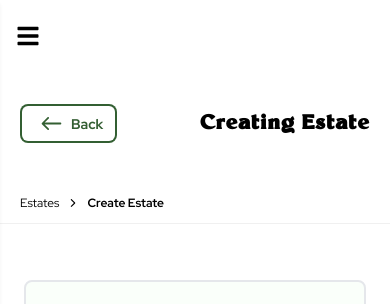
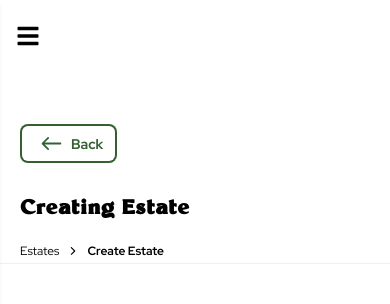
Before and after one commit to wizzy-design/GIDDAA-Frontend-Task, a Next.js app: page /create-estate in a window 390 px wide. Shown: the top 304 px of the page. Built offline with nearby package versions, Linux system fonts and the light colour scheme; no server answers.

Commit message:
Make estate header responsive

```diff
--- a/src/app/(app)/properties/[id]/page.tsx
+++ b/src/app/(app)/properties/[id]/page.tsx
@@ -41,7 +41,7 @@ const ViewHouse = () => {
         subPageTitle={estate.name}
         viewHouse={true}
       />
-      <ul className="flex items-center gap-4 border-b border-[#F0F0F0] px-5 text-[13px] lg:pt-3 overflow-x-auto">
+      <ul className="flex items-center gap-4 border-b border-[#F0F0F0] px-5 text-[13px] lg:pt-3 overflow-x-auto hide-scrollbar">
         <li className="green-gradient-text relative cursor-pointer font-semibold">
           Details
           <span className="absolute -bottom-2 left-0 w-full border-b-2 border-[#335F32]"></span>
--- a/src/app/globals.css
+++ b/src/app/globals.css
@@ -6,6 +6,16 @@
   font-family: "Millik";
   src: url("/fonts/Millik.otf") format("opentype");
 }
+
+.hide-scrollbar {
+  -ms-overflow-style: none;  /* Internet Explorer 10+ */
+  scrollbar-width: none;  /* Firefox */
+}
+
+.hide-scrollbar::-webkit-scrollbar {
+  display: none;  /* Safari and Chrome */
+}
+
 
 /* For sidebar */
 .custom-scrollbar3 {
--- a/src/components/estates/EstateHeader.tsx
+++ b/src/components/estates/EstateHeader.tsx
@@ -1,8 +1,11 @@
+"use client";
+
 import { IoIosArrowForward } from "react-icons/io";
 import BackButton from "../shared/BackButton";
 import Link from "next/link";
 import Image from "next/image";
 import { Popover, PopoverContent, PopoverTrigger } from "../ui/popover";
+import { usePathname } from "next/navigation";
 
 interface HeaderProps {
   pageTitle: string;
@@ -15,29 +18,34 @@ const EstateHeader: React.FC<HeaderProps> = ({
   subPageTitle,
   viewHouse = false,
 }) => {
+  const pathname = usePathname();
+
   return (
-    <header className="relative mb-8 flex h-[200px] items-center gap-2 border-b border-solid border-[#F0F0F0] pt-4 lg:mb-0 lg:h-[140px] lg:pt-4">
-      <div className="pag-x-3 mb-4 flex w-full flex-col items-start gap-y-4 px-5 lg:flex-row lg:items-center lg:justify-between lg:gap-3 lg:px-8">
+    <header className="relative mb-8 flex h-[240px] items-center gap-2 border-b border-solid border-[#F0F0F0] pt-4 lg:mb-0 lg:h-[140px] lg:pt-4">
+      <div className="gap-x-3 mb-4 flex w-full flex-col items-start gap-y-4 px-5 lg:flex-row lg:items-center lg:justify-between lg:gap-3 lg:pl-5 lg:pr-0">
         <div className="flex w-full items-center justify-between lg:w-auto lg:justify-start">
           <BackButton />
           <h1 className="ml-4 font-millik text-xl font-bold tracking-wider">
-            <span className="block max-w-[200px] truncate lg:hidden">
-              {pageTitle}
-            </span>
             <span className="hidden lg:block">{pageTitle}</span>
           </h1>
         </div>
 
         {viewHouse && (
-          <div className="flex items-center gap-3">
-            <button className="flex h-[40px] min-w-[122px] items-center gap-3 rounded-[100px] bg-[#346633] px-3 py-2 text-sm font-bold text-white">
+          <div className="flex items-center gap-3 absolute right-4 top-[-1.5px]  lg:static lg:justify-end">
+            <button className="flex text-nowrap h-[33.999995749028542] w-[32.133337127015754] lg:h-[40px] lg:min-w-[122px] lg:w-2/3 justify-center  items-center gap-3 rounded-[100px] bg-[#346633] lg:px-6 lg:py-2 text-sm font-bold text-white">
               <Image
                 src="/editEstate-white.svg"
                 alt="Edit Estate icon"
                 width={16}
                 height={16}
-              />{" "}
-              Update Estate
+              />
+              <span
+                className={`${
+                  pathname.includes("properties") ? "hidden lg:inline" : ""
+                } `}
+              >
+                Update Estate
+              </span>
             </button>
 
             <EstateHeaderPopup />
@@ -45,9 +53,16 @@ const EstateHeader: React.FC<HeaderProps> = ({
         )}
       </div>
 
-      <div className="absolute bottom-3 left-5 flex items-center space-x-2 text-xs">
+      {/* Page title for mobile */}
+      <h1 className="ml-4 font-millik text-xl font-bold tracking-wider">
+        <span className="absolute left-5 bottom-10  lg:hidden">
+          {pageTitle}
+        </span>
+      </h1>
+
+      <div className="absolute bottom-1 left-5 flex items-center space-x-2 text-xs max-w-[90%]">
         <Link href="/properties">Estates</Link> <IoIosArrowForward />{" "}
-        <span className="font-bold">{subPageTitle}</span>
+        <span className="font-bold lg:max-w-full truncate">{subPageTitle}</span>
       </div>
     </header>
   );
--- a/src/components/shared/BackButton.tsx
+++ b/src/components/shared/BackButton.tsx
@@ -1,10 +1,11 @@
 "use client";
 
-import { useRouter } from "next/navigation";
+import { usePathname, useRouter } from "next/navigation";
 import { IoIosArrowRoundBack } from "react-icons/io";
 
 const BackButton = () => {
   const router = useRouter();
+  const pathname = usePathname();
 
   const handleBack = () => {
     router.back();
@@ -13,10 +14,19 @@ const BackButton = () => {
   return (
     <button
       onClick={handleBack}
-      className=" green-gradient-border2  rounded-full"
+      className={`green-gradient-border2  rounded-full ${
+        pathname.includes("properties") ? "absolute top-14 lg:static" : ""
+      }`}
     >
       <div className="px-3 py-0 green-gradient-text flex items-center gap-0.5 text-sm font-bold">
-        <IoIosArrowRoundBack size={35} className="text-[#335F32]" /> Back
+        <IoIosArrowRoundBack size={35} className="text-[#335F32]" />{" "}
+        <span
+          className={`${
+            pathname.includes("properties") ? "hidden lg:inline" : ""
+          } `}
+        >
+          Back
+        </span>
       </div>
     </button>
   );
```
